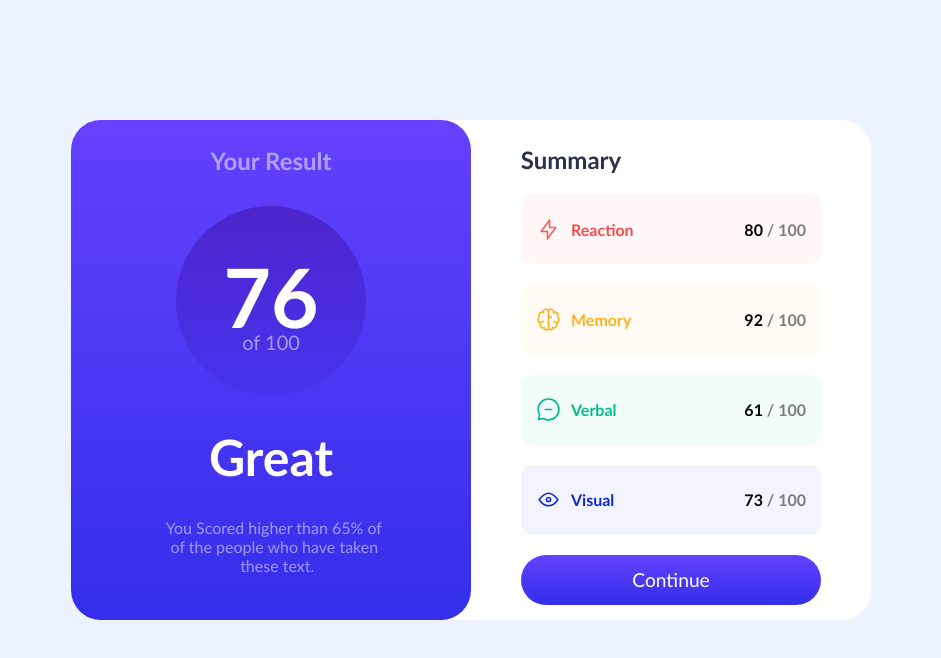
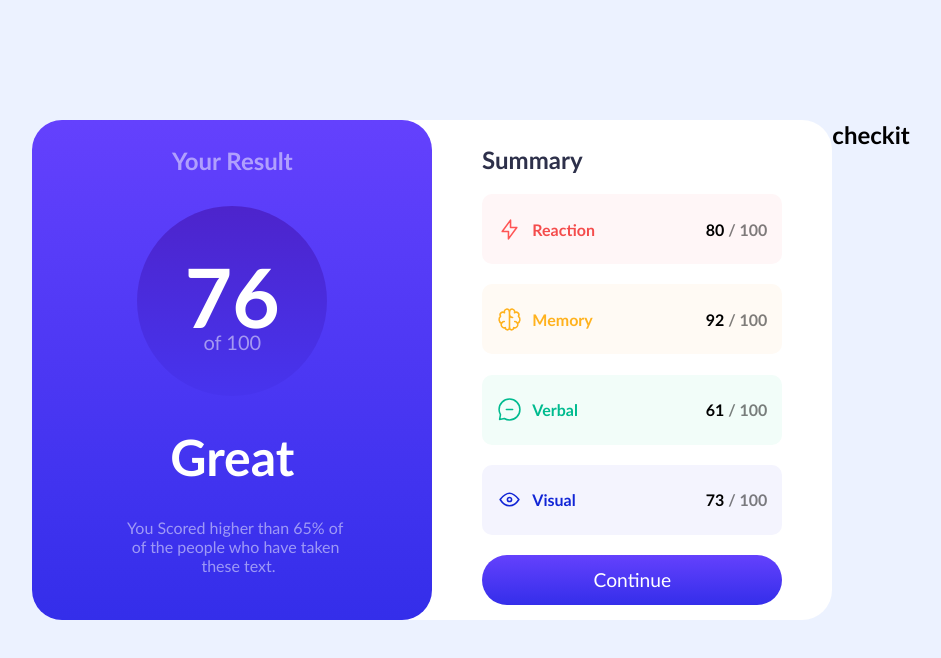
Before and after one commit to importantboy/Second-webpage, a plain HTML site: page index.html in a window 1280 px wide. Shown: the whole page, without its empty margins (169-1110 px from the left). Drawn offline with Linux system fonts and the light colour scheme.

Commit message:
Update index.html

```diff
--- a/index.html
+++ b/index.html
@@ -53,6 +53,7 @@
                 <input type="button" value="Continue" >
             </div>
         </div>
+         <h2>checkit</h2>
     </div>
 </body>
 </html>
```
